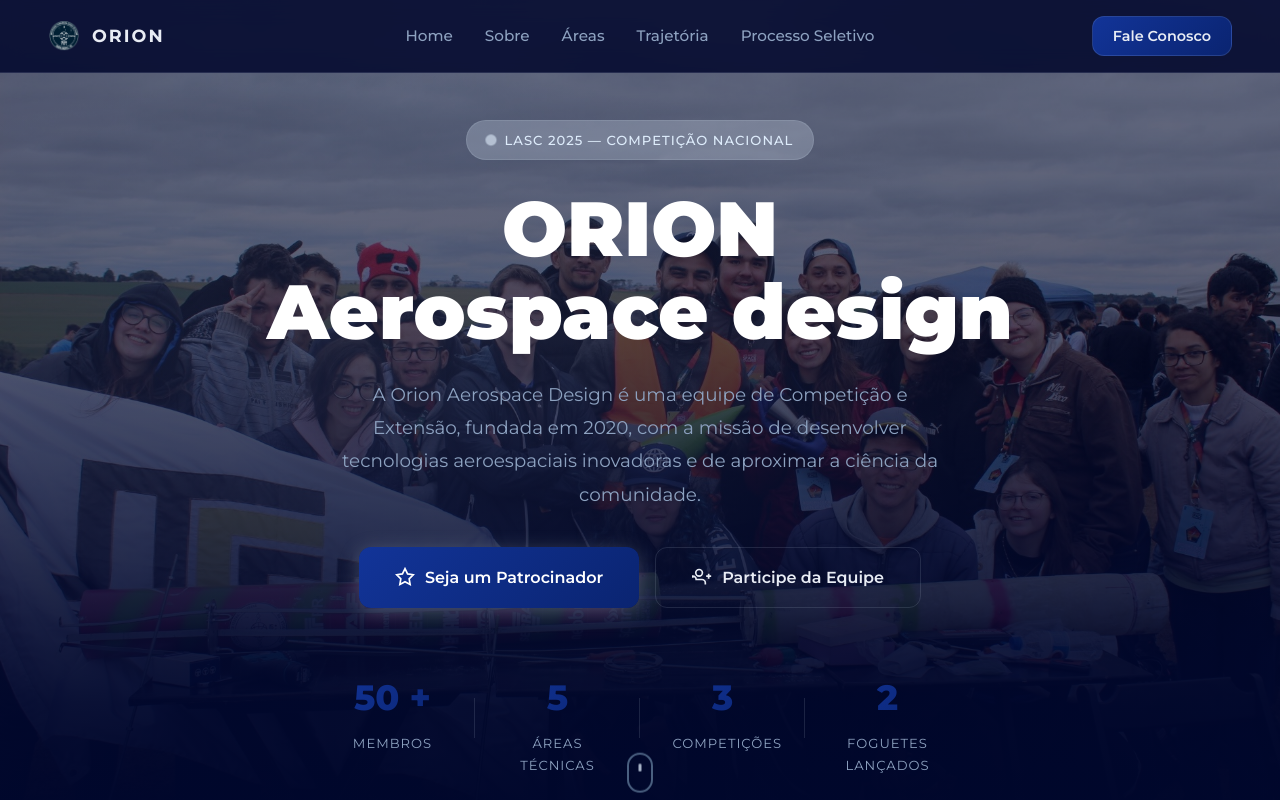
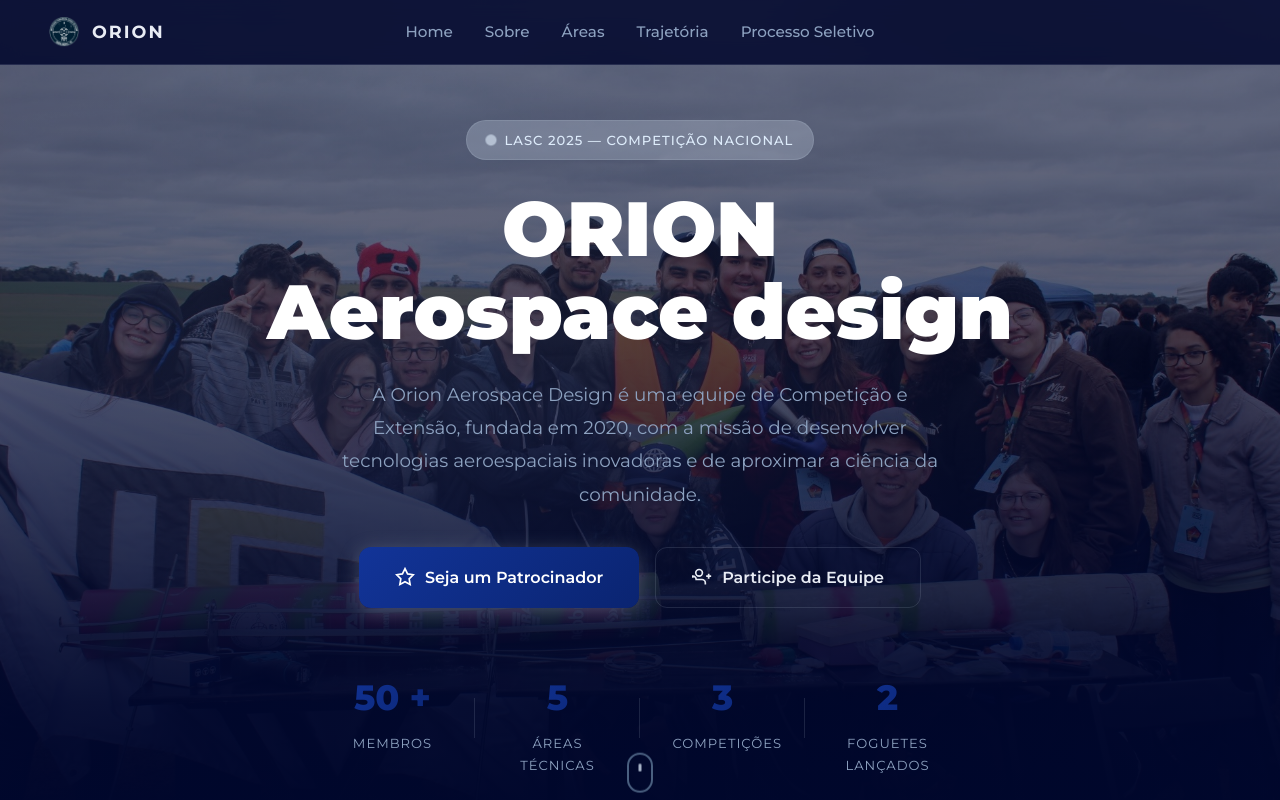
Before and after one commit to OrionAerospace/Site-Orion, a React (Vite) app: page / in a window 1280 px wide. Shown: the top 800 px of the page. Built offline with nearby package versions, Linux system fonts and the light colour scheme.

Commit message:
fix: Removendo botão de fale conosco

```diff
--- a/src/components/Navbar/Navbar.css
+++ b/src/components/Navbar/Navbar.css
@@ -58,26 +58,6 @@
 
 .navbar-links a:hover {
   color: var(--accent-primary);
-}
-
-.navbar-cta {
-  background: var(--gradient-primary);
-  color: var(--text-primary);
-  border: 1px solid var(--border-color);
-  padding: 10px 20px;
-  border-radius: var(--radius-md);
-  font-family: var(--font-body);
-  font-size: 0.9rem;
-  font-weight: 600;
-  cursor: pointer;
-  transition: all var(--transition-fast);
-  margin-left: auto;
-}
-
-.navbar-cta:hover {
-  background: var(--bg-card-hover);
-  border-color: var(--accent-primary);
-  box-shadow: 0 4px 15px var(--accent-glow);
 }
 
 .hamburger-btn {
@@ -233,7 +213,4 @@
     transform: scaleY(1);
   }
 
-  .navbar-cta {
-    display: none;
-  }
 }
--- a/src/components/Navbar/Navbar.jsx
+++ b/src/components/Navbar/Navbar.jsx
@@ -58,7 +58,6 @@
         ))}
       </ul>
 
-      <button className="navbar-cta">Fale Conosco</button>
     </nav>
   )
 }
```
